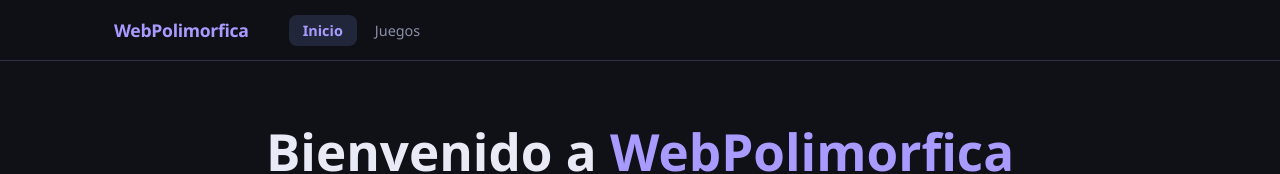
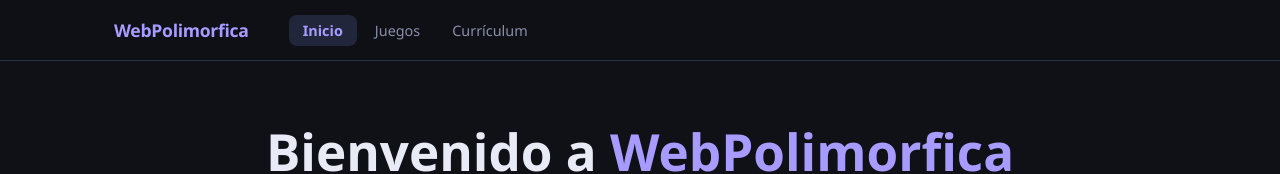
Before and after one commit to zeuscabanas/WebPolimorfica, a Next.js app: page / in a window 1280 px wide. Shown: the top 174 px of the page. Built offline with nearby package versions, Linux system fonts and the light colour scheme.

Commit message:
feat: add Curriculum nav link

```diff
--- a/app/layout.js
+++ b/app/layout.js
@@ -16,6 +16,7 @@ export default function RootLayout({ children }) {
             <nav className="main-nav">
               <NavLink href="/">Inicio</NavLink>
               <NavLink href="/juegos">Juegos</NavLink>
+              <NavLink href="/curriculum">Currículum</NavLink>
             </nav>
           </div>
         </header>
```
